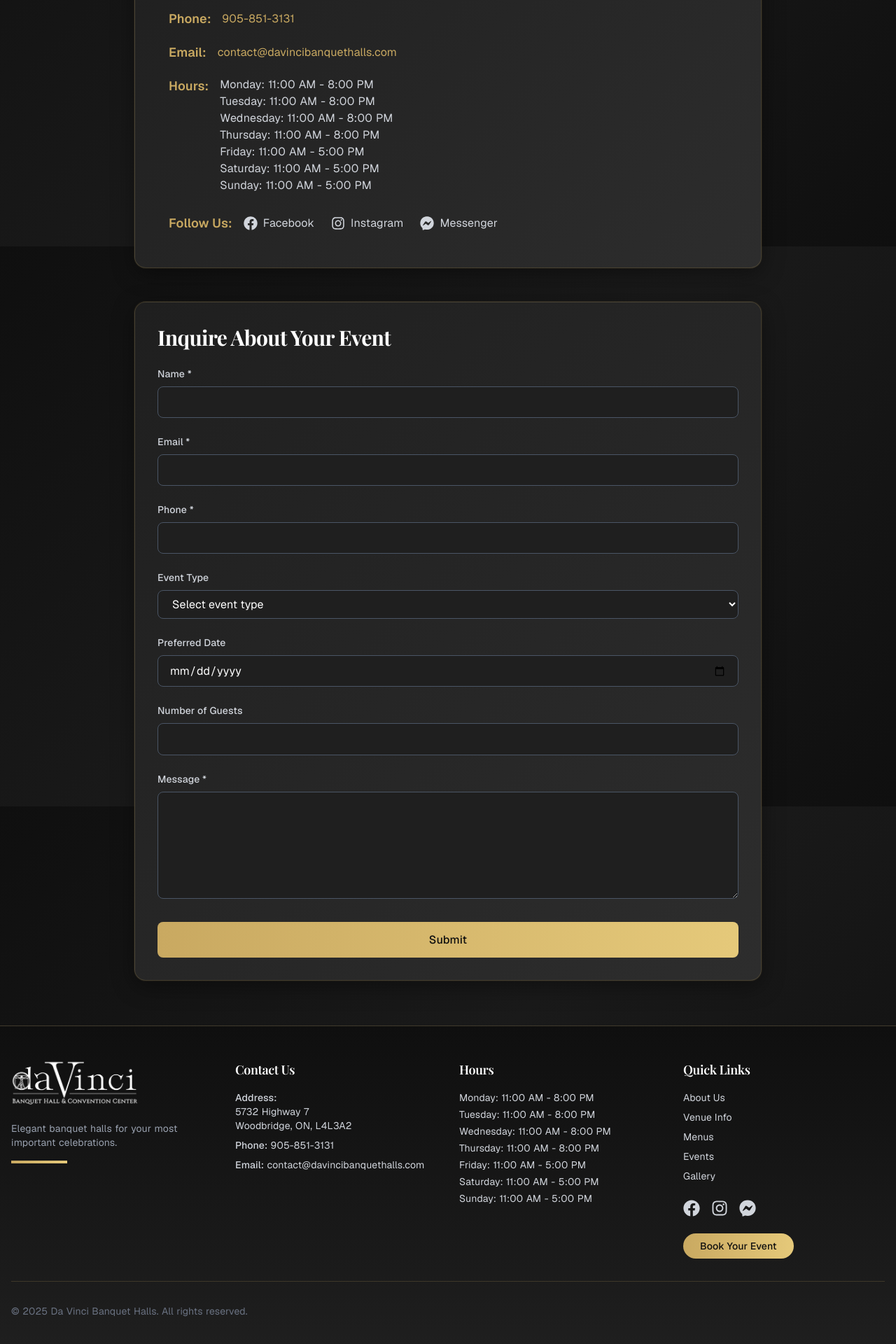
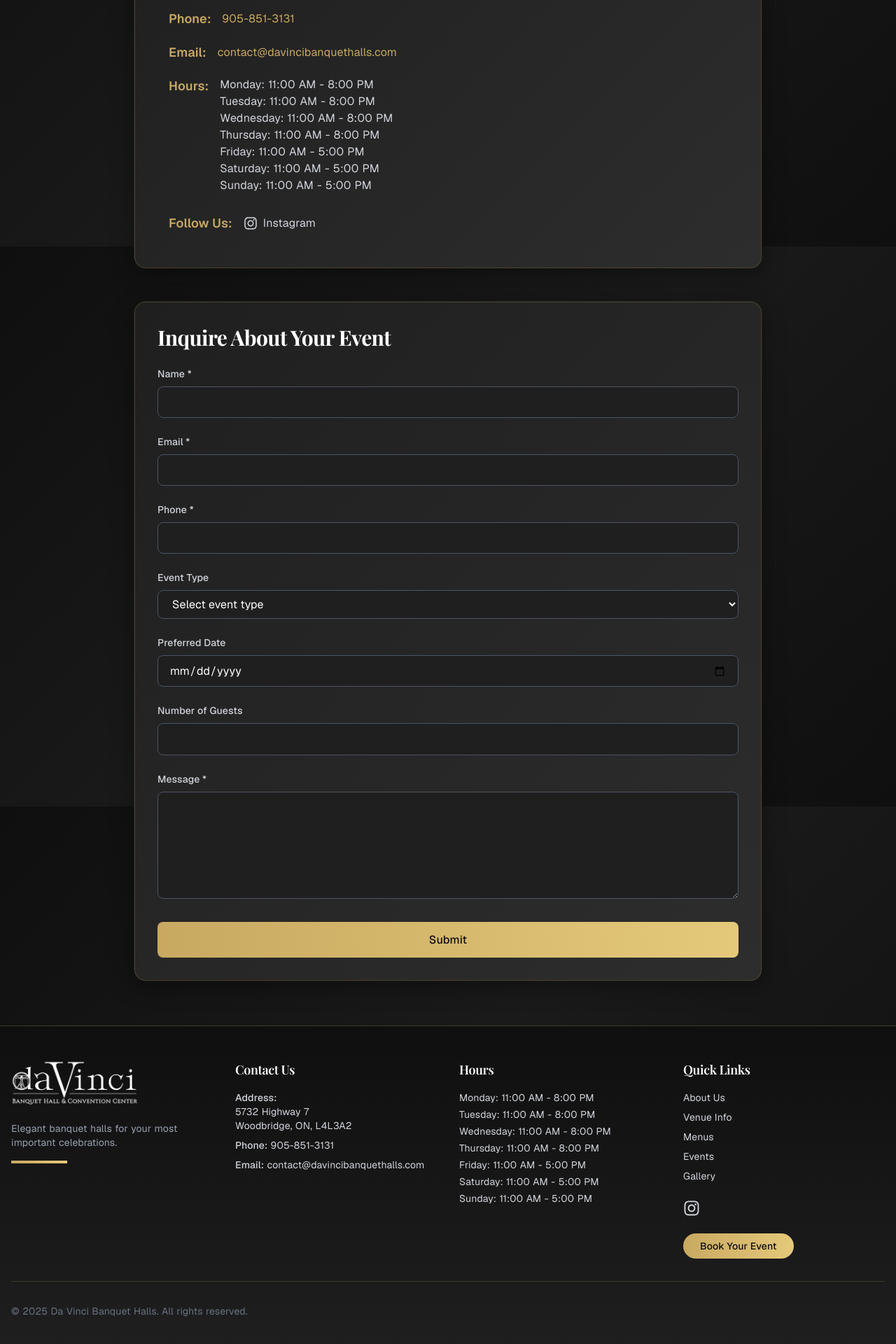
Before and after one commit to GurkarnSD/DaVinciBanquetHalls, a Next.js app: page /contact in a window 1280 px wide. Shown: the part 448-2368 px from the top of the page at 70% size. Built offline with nearby package versions, Linux system fonts and the light colour scheme; a web font is replaced by a local one.

Commit message:
Update formatting

```diff
--- a/src/app/contact/page.tsx
+++ b/src/app/contact/page.tsx
@@ -2,7 +2,7 @@
 
 import ContactForm from '@/components/ContactForm';
 import { motion } from 'framer-motion';
-import { FaFacebook, FaInstagram, FaFacebookMessenger } from 'react-icons/fa';
+import { FaInstagram } from 'react-icons/fa';
 
 export default function ContactPage() {
   return (
@@ -93,15 +93,6 @@
                 </div>
                 <div className="flex items-center space-x-6">
                   <a
-                    href="https://www.facebook.com/DaVinciBanquetHalls/"
-                    target="_blank"
-                    rel="noopener noreferrer"
-                    className="hover:text-davinci-gold flex items-center space-x-2 text-base text-gray-300 transition-colors"
-                  >
-                    <FaFacebook className="h-5 w-5" />
-                    <span>Facebook</span>
-                  </a>
-                  <a
                     href="https://www.instagram.com/davinci.banquethalls/"
                     target="_blank"
                     rel="noopener noreferrer"
@@ -109,15 +100,6 @@
                   >
                     <FaInstagram className="h-5 w-5" />
                     <span>Instagram</span>
-                  </a>
-                  <a
-                    href="http://m.me/DaVinciBanquetHalls"
-                    target="_blank"
-                    rel="noopener noreferrer"
-                    className="hover:text-davinci-gold flex items-center space-x-2 text-base text-gray-300 transition-colors"
-                  >
-                    <FaFacebookMessenger className="h-5 w-5" />
-                    <span>Messenger</span>
                   </a>
                 </div>
               </div>
--- a/src/app/layout.tsx
+++ b/src/app/layout.tsx
@@ -5,7 +5,7 @@
 import Header from '@/components/Header';
 import Footer from '@/components/Footer';
 import { Analytics } from '@vercel/analytics/next';
-import { SpeedInsights } from "@vercel/speed-insights/next"
+import { SpeedInsights } from '@vercel/speed-insights/next';
 import StructuredData from '@/components/StructuredData';
 import { generateMetadata as generateSEOMetadata, generateStructuredData } from '@/lib/seo';
 
@@ -36,10 +36,7 @@
       ratingValue: '4.8',
       reviewCount: '150',
     },
-    sameAs: [
-      'https://www.facebook.com/DaVinciBanquetHalls/',
-      'https://www.instagram.com/davinci.banquethalls/',
-    ],
+    sameAs: ['https://www.instagram.com/davinci.banquethalls/'],
   });
 
   return (
--- a/src/app/venue/page.tsx
+++ b/src/app/venue/page.tsx
@@ -67,9 +67,8 @@
             Elegant Spaces for Every Occasion
           </p>
           <p className="mx-auto max-w-3xl text-center text-xl leading-relaxed text-gray-300">
-            Our beautifully designed banquet halls offer flexible spaces that can accommodate events of all sizes.
-            Each hall features elegant decor, state-of-the-art facilities, and the perfect ambiance for your
-            celebration.
+            Our beautifully designed banquet halls offer flexible spaces that can accommodate events of all sizes. Each
+            hall features elegant decor, state-of-the-art facilities, and the perfect ambiance for your celebration.
           </p>
         </motion.div>
       </section>
--- a/src/components/ContactForm.tsx
+++ b/src/components/ContactForm.tsx
@@ -89,7 +89,7 @@
           <HiCheck className="mx-auto h-16 w-16" />
         </div>
         <h3 className="mb-2 text-2xl font-bold text-white">Thank You!</h3>
-        <p className="text-gray-300 text-center">Your message has been received. We&apos;ll get back to you soon.</p>
+        <p className="text-center text-gray-300">Your message has been received. We&apos;ll get back to you soon.</p>
       </motion.div>
     );
   }
--- a/src/components/Footer.tsx
+++ b/src/components/Footer.tsx
@@ -1,6 +1,6 @@
 import Link from 'next/link';
 import Image from 'next/image';
-import { FaFacebook, FaInstagram, FaFacebookMessenger } from 'react-icons/fa';
+import { FaInstagram } from 'react-icons/fa';
 
 export default function Footer() {
   return (
@@ -84,15 +84,6 @@
             </div>
             <div className="flex space-x-4">
               <a
-                href="https://www.facebook.com/DaVinciBanquetHalls/"
-                target="_blank"
-                rel="noopener noreferrer"
-                className="transition-colors hover:text-[#C9A961]"
-                aria-label="Facebook"
-              >
-                <FaFacebook className="h-6 w-6" />
-              </a>
-              <a
                 href="https://www.instagram.com/davinci.banquethalls/"
                 target="_blank"
                 rel="noopener noreferrer"
@@ -100,15 +91,6 @@
                 aria-label="Instagram"
               >
                 <FaInstagram className="h-6 w-6" />
-              </a>
-              <a
-                href="http://m.me/DaVinciBanquetHalls"
-                target="_blank"
-                rel="noopener noreferrer"
-                className="transition-colors hover:text-[#C9A961]"
-                aria-label="Facebook Messenger"
-              >
-                <FaFacebookMessenger className="h-6 w-6" />
               </a>
             </div>
             <Link
--- a/src/components/HomePageContent.tsx
+++ b/src/components/HomePageContent.tsx
@@ -49,7 +49,7 @@
                 href="/venue"
                 className="border-davinci-gold bg-davinci-gold/10 hover:bg-davinci-gold/20 rounded-full border-2 px-8 py-4 text-lg font-medium text-white backdrop-blur-sm transition-all duration-300 hover:scale-105"
               >
-                Explore Our Venues
+                Explore Our Venue
               </Link>
             </motion.div>
           </div>
@@ -250,7 +250,7 @@
               </Link>
               <Link
                 href="/book"
-                className="bg-white text-davinci-dark hover:bg-gray-100 rounded-full px-8 py-4 text-lg font-medium transition-all duration-300 hover:scale-105"
+                className="text-davinci-dark rounded-full bg-white px-8 py-4 text-lg font-medium transition-all duration-300 hover:scale-105 hover:bg-gray-100"
               >
                 Book Your Event
               </Link>
```
Also changed, not shown: src/components/StructuredData.tsx (+1 -6 lines), src/emails/BookingConfirmationEmail.tsx (+3 -4 lines), src/app/api/contact/route.ts (line endings or trailing spaces), src/components/ImageCarousel.tsx (line endings or trailing spaces), 1 other file (tests, documents, lock files or other folders).
